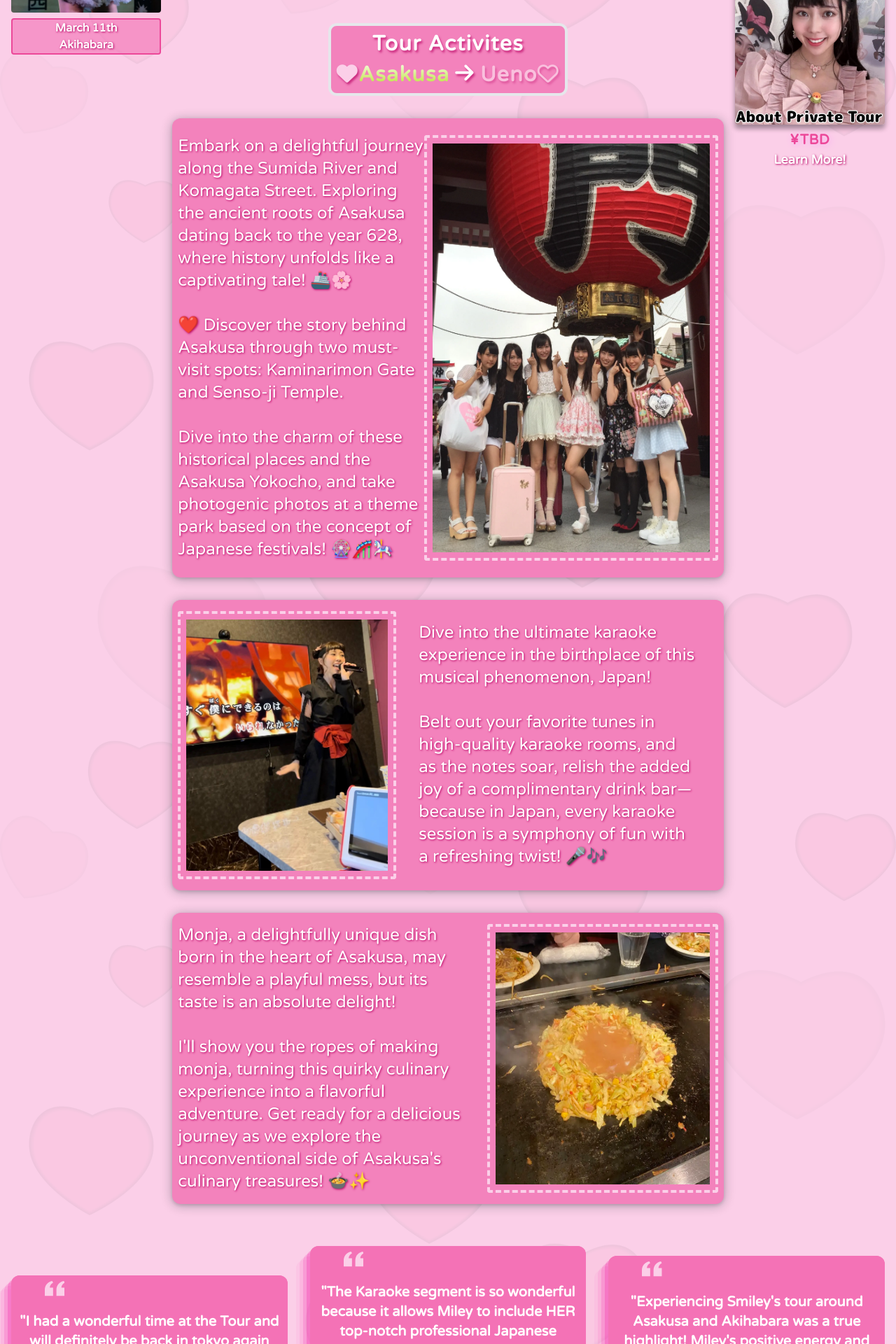
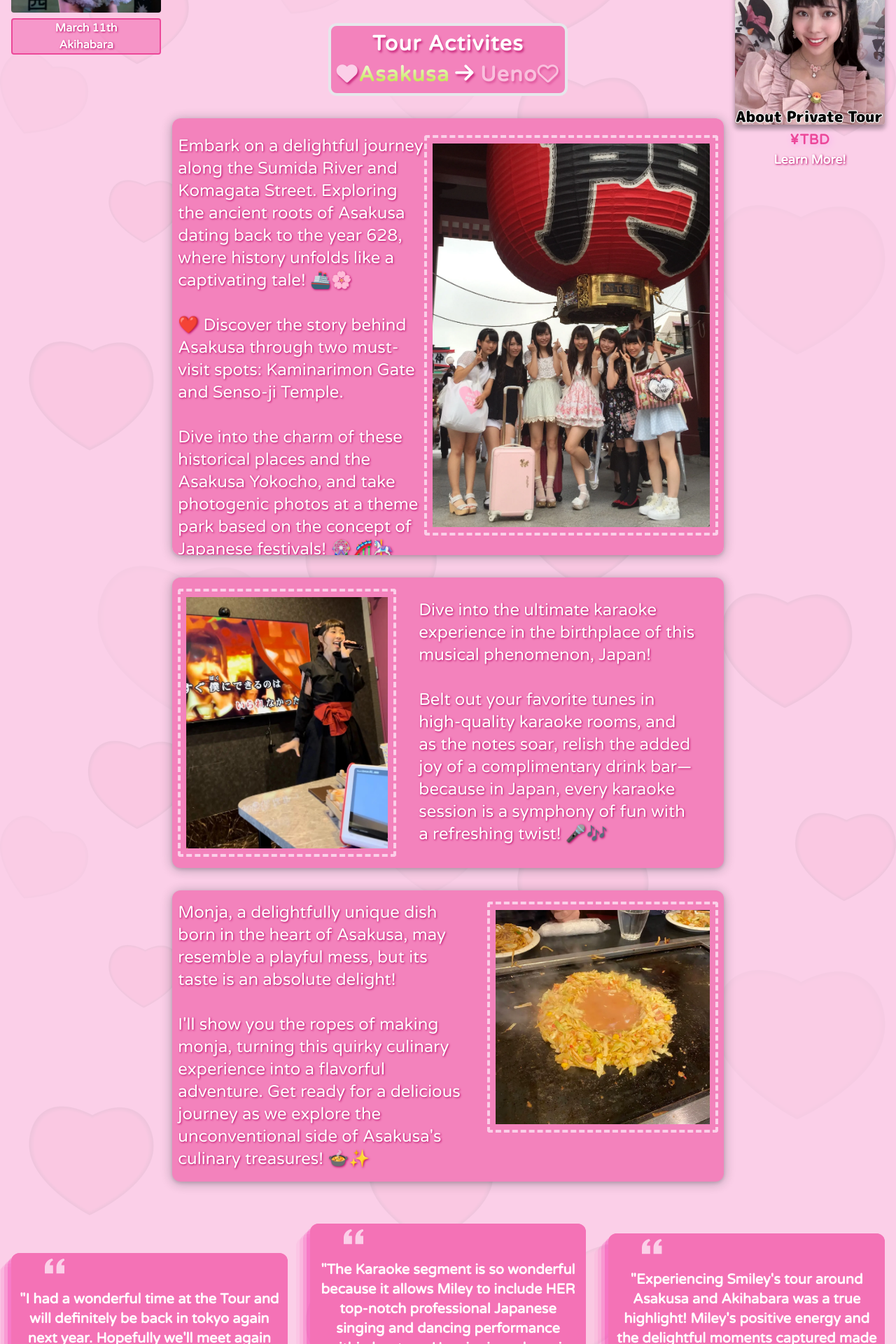
Before and after one commit to brandonrainey/smiley-tours, a Next.js app: page / in a window 1280 px wide. Shown: the part 1355-3275 px from the top of the page at 70% size. Built offline with nearby package versions, Linux system fonts and the light colour scheme; what tailwindcss-animated would draw is missing.

Commit message:
fixed awkard window range for content sizing

```diff
--- a/app/layout.tsx
+++ b/app/layout.tsx
@@ -3,7 +3,7 @@ import './globals.css'
 import { Varela_Round, Carter_One } from 'next/font/google'
 
 export const metadata: Metadata = {
-  title: 'Smiley Tours - Asakusa Tokyo Tour Guide',
+  title: 'Smiley Tour - Asakusa Tokyo Tour Guide',
   description:
     'Asakusa Tokyo Tour Guide by a former Japanese Idol! Learn about the history of Asakusa and experience activities famous and unique to Japan.',
 }
--- a/components/ContentSectionOne.tsx
+++ b/components/ContentSectionOne.tsx
@@ -16,7 +16,7 @@ export default function ContentSectionOne() {
 
   const { area, prevArea } = useAreaStore()
   return (
-    <article className="flex flex-col custom:items-center bg-[#f382bc] p-2 rounded-xl contentSectionShadow">
+    <article className="flex flex-col custom:items-center bg-[#f382bc] p-2 rounded-xl contentSectionShadow custom:max-h-[624px] overflow-auto">
       <div
         className={`custom:py-4 py-0 flex custom:flex-row flex-col-reverse custom:max-w-[1000px] pt-10  `}
       >
@@ -78,7 +78,7 @@ export default function ContentSectionOne() {
             width={420}
             height={572}
             placeholder="blur"
-            className={`rounded custom:ml-auto mx-auto border-dashed border-4 border-pink-200 p-2 opacity-0  ${
+            className={`rounded custom:ml-auto mx-auto border-dashed border-4 border-pink-200 p-2 opacity-0 max-h-[572px] ${
               inView2 || area !== prevArea
                 ? 'animate-fade-left animate-duration-[700ms] animate-ease-in-out opacity-100'
                 : ''
--- a/components/ContentSectionThree.tsx
+++ b/components/ContentSectionThree.tsx
@@ -18,7 +18,7 @@ export default function ContentSectionThree() {
   const { area, prevArea } = useAreaStore()
 
   return (
-    <article className="flex custom:flex-row flex-col-reverse w-full gap-6 custom:py-4 custom:max-w-[1000px] pt-10 bg-[#f382bc] p-2 rounded-xl contentSectionShadow">
+    <article className="flex custom:flex-row flex-col-reverse w-full gap-6 custom:py-4 custom:max-w-[1000px] pt-10 bg-[#f382bc] p-2 rounded-xl contentSectionShadow overflow-y-auto custom:max-h-[440px]">
       <div className="text-white custom:text-2xl text-xl textShadow font-medium custom:my-auto">
         {area === 'asakusa' ? (
           <p
@@ -70,7 +70,7 @@ export default function ContentSectionThree() {
           height={330}
           key={'monja2'}
           placeholder="blur"
-          className={`custom:mr-auto mx-auto rounded border-dashed border-4 border-pink-200 p-2 opacity-0 ${
+          className={`custom:mr-auto mx-auto rounded border-dashed border-4 border-pink-200 p-2 opacity-0 max-h-[330px] ${
             inView4 || area !== prevArea
               ? 'animate-fade-left animate-duration-[700ms] animate-ease-in-out opacity-100'
               : ''
@@ -85,7 +85,7 @@ export default function ContentSectionThree() {
           height={408}
           key={'ramen2'}
           placeholder="blur"
-          className={`custom:mr-auto mx-auto rounded border-dashed border-4 border-pink-200 p-2 opacity-0 ${
+          className={`custom:mr-auto mx-auto rounded border-dashed border-4 border-pink-200 p-2 opacity-0 max-h-[408px] ${
             inView4 || area !== prevArea
               ? 'animate-fade-left animate-duration-[700ms] animate-ease-in-out opacity-100'
               : ''
--- a/components/ContentSectionTwo.tsx
+++ b/components/ContentSectionTwo.tsx
@@ -18,7 +18,7 @@ export default function ContentSectionTwo() {
   const { area, prevArea } = useAreaStore()
 
   return (
-    <article className="flex flex-col custom:flex-row custom:py-4 py-0 custom:max-w-[1000px] pt-10 bg-[#f382bc] p-2 rounded-xl contentSectionShadow">
+    <article className="flex flex-col custom:flex-row custom:py-4 py-0 custom:max-w-[1000px] pt-10 bg-[#f382bc] p-2 rounded-xl contentSectionShadow custom:max-h-[440px] overflow-y-auto">
       {area === 'asakusa' ? (
         <Image
           ref={ref3}
@@ -28,7 +28,7 @@ export default function ContentSectionTwo() {
           key={'karaoke1'}
           alt="karaoke image"
           placeholder="blur"
-          className={`rounded  mx-auto border-dashed border-4 border-pink-200 p-2 opacity-0  ${
+          className={`rounded  mx-auto border-dashed border-4 border-pink-200 p-2 opacity-0 max-h-[383px] ${
             inView3 || area !== prevArea
               ? 'animate-fade-right animate-duration-[700ms] animate-ease-in-out opacity-100'
               : ''
@@ -43,7 +43,7 @@ export default function ContentSectionTwo() {
           key={'shrine1'}
           alt="shrine image"
           placeholder="blur"
-          className={`rounded mx-auto border-dashed border-4 border-pink-200 p-2 opacity-0  ${
+          className={`rounded mx-auto border-dashed border-4 border-pink-200 p-2 opacity-0 max-h-[408px] ${
             inView3 || area !== prevArea
               ? 'animate-fade-right animate-duration-[700ms] animate-ease-in-out opacity-100'
               : ''
--- a/components/MobileNav.tsx
+++ b/components/MobileNav.tsx
@@ -20,9 +20,9 @@ export default function MobileNav() {
       <ul className="flex justify-around custom:hidden bg-pink-300 p-0 text-white font-semibold text-2xl w-full z-30">
         <li className="hover:text-pink-700 text-shadow-7 flex items-center">
           <img src="/ganko.webp" alt="ganko image" className="h-[4rem]" />
-          <a onClick={() => scrollToRef(tourRef)} className="cursor-pointer">
+          <p onClick={() => scrollToRef(tourRef)} className="cursor-pointer">
             Tours
-          </a>
+          </p>
         </li>
         <li className="hover:text-pink-700 text-shadow-7 flex items-center">
           <p onClick={() => scrollToRef(eventsRef)} className="cursor-pointer">
```
